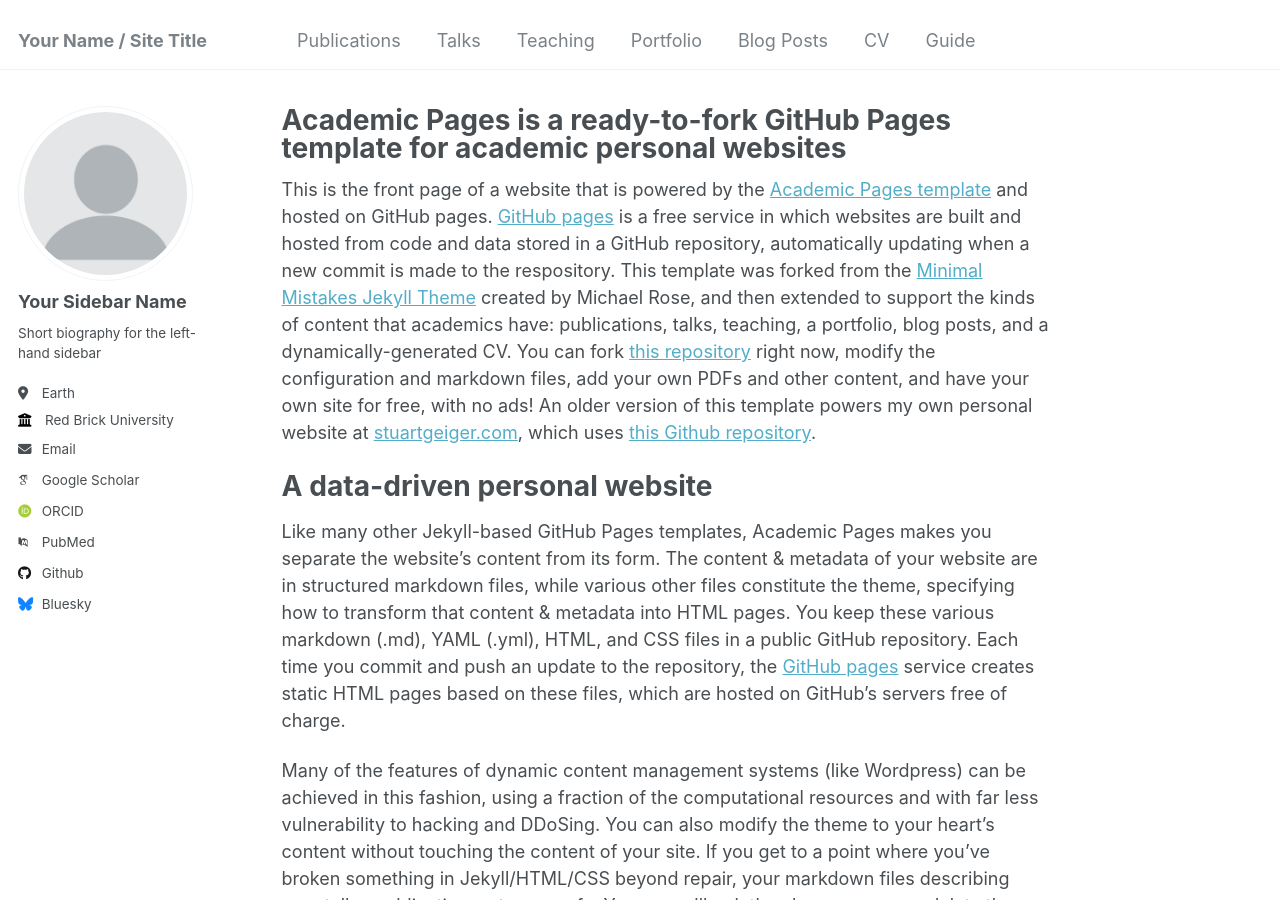
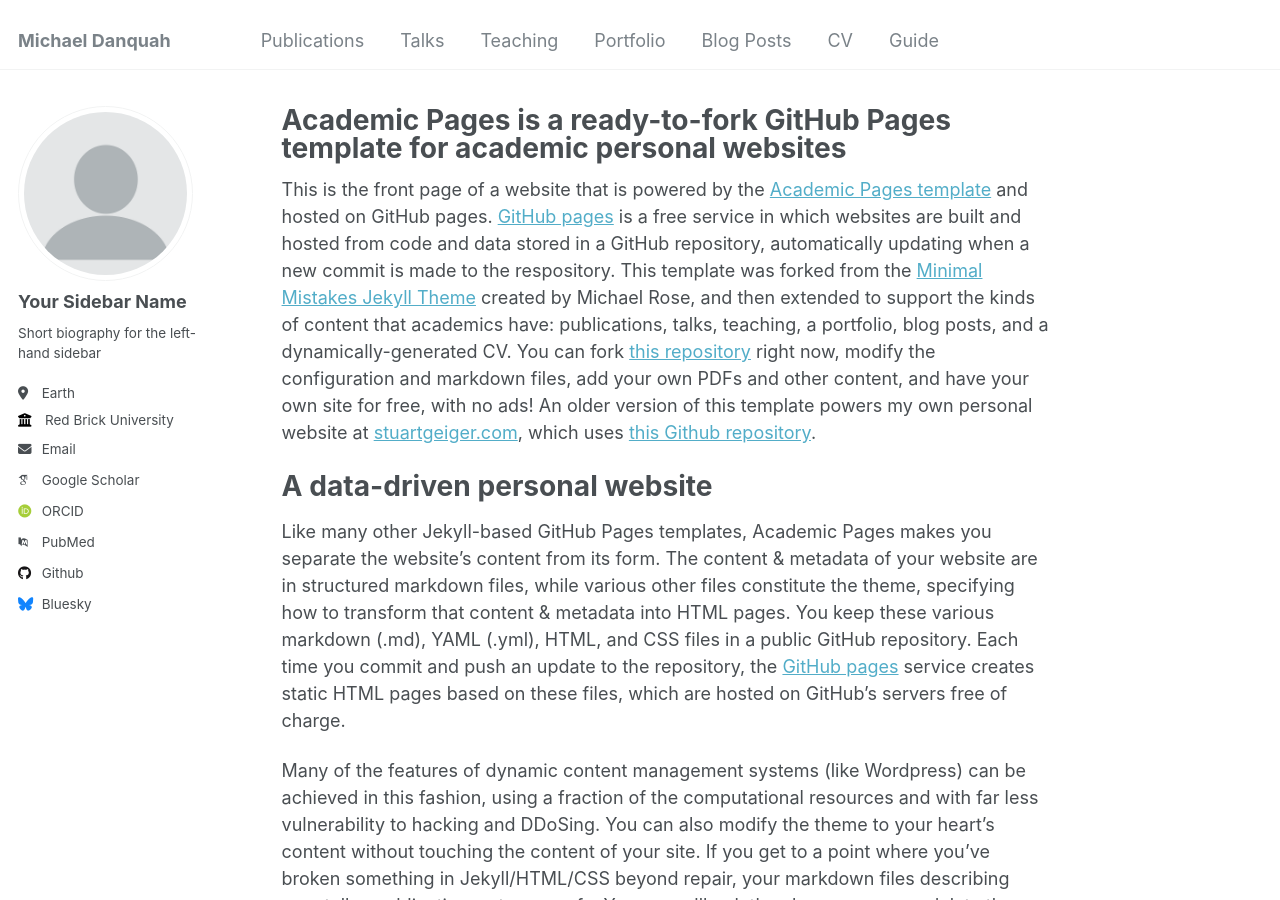
Before and after one commit to m-danquah/m-danquah.github.io, a Jekyll site: the page built from _pages/about.md, in a window 1280 px wide and 900 px high. Built offline with Jekyll 4.4.1, drawn with Linux system fonts in a browser that asks for light colours; some web fonts are replaced.

Commit message:
Update _config.yml

```diff
--- a/_config.yml
+++ b/_config.yml
@@ -8,7 +8,7 @@
 
 # Basic Site Settings
 locale                   : "en-US"
-title                    : "Your Name / Site Title"
+title                    : "Michael Danquah"
 title_separator          : "-"
 name                     : &name "Your Name"
 description              : &description "personal description"
```
